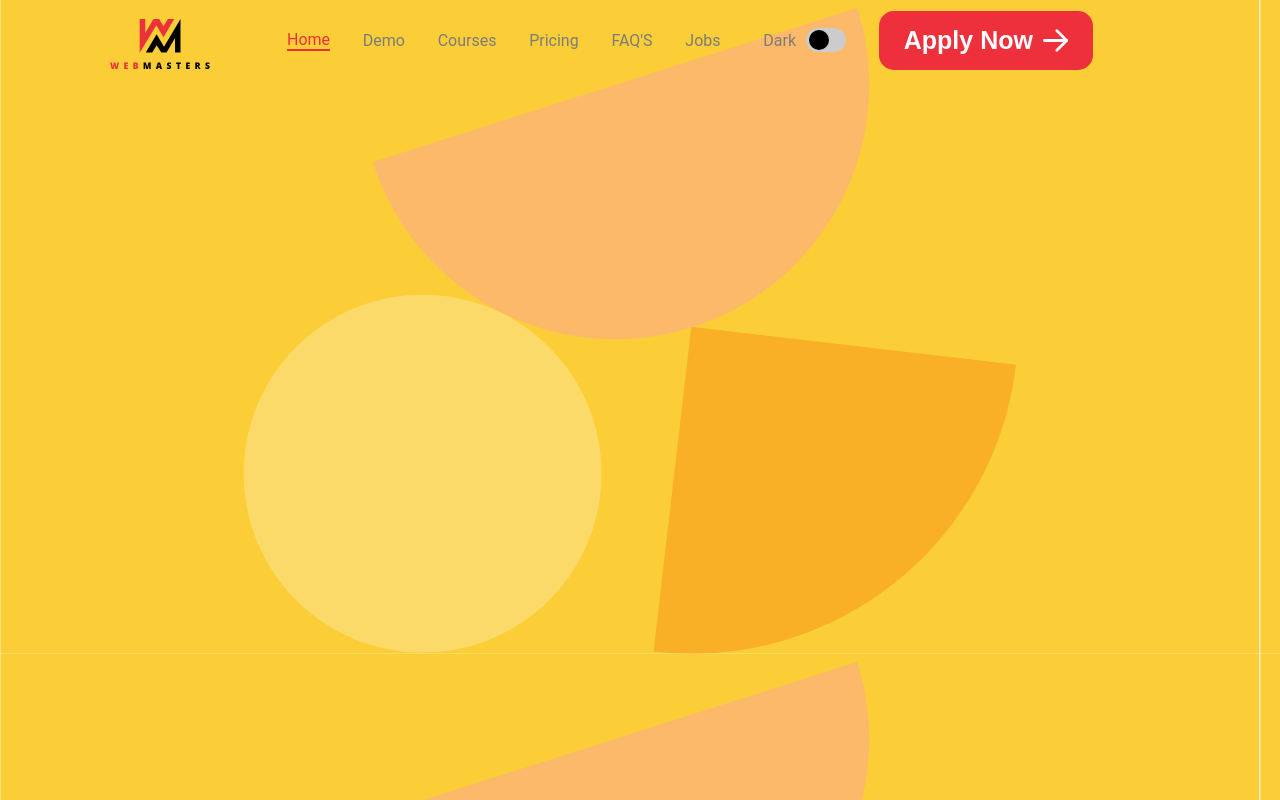
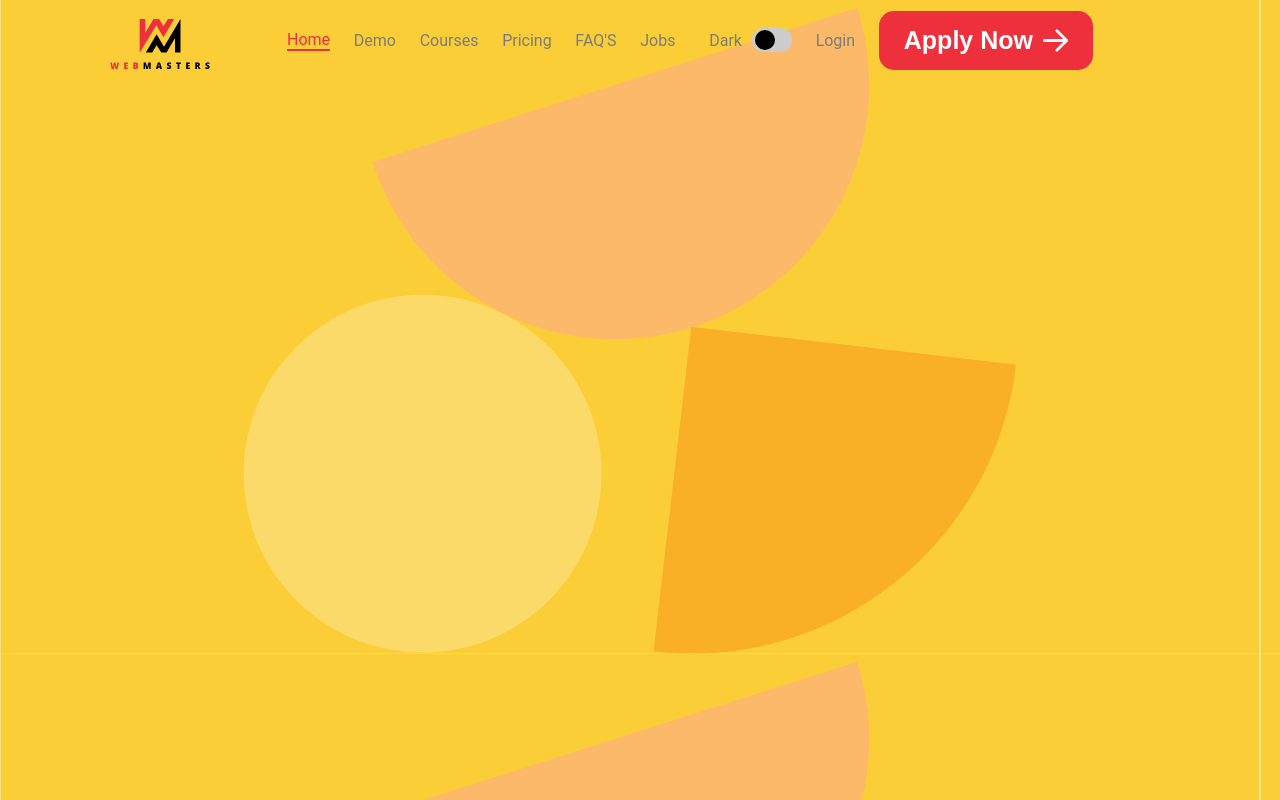
Before and after one commit to yashpriyam/steller-ui, a React (Create React App) app in the folder client/: page /privacy/concerns/whatsapp in a window 1280 px wide. Built offline with nearby package versions, Linux system fonts and the light colour scheme; no server answers.

Commit message:
update login in navbar

```diff
--- a/client/src/monorepoClient/Components/Navbar/Navbar.jsx
+++ b/client/src/monorepoClient/Components/Navbar/Navbar.jsx
@@ -7,6 +7,8 @@ import Logo from "../Logo/Logo";
 import { ThemeContext } from "../Themecontext/ThemeContext";
 import ProfileMenu from "../ProfileMenu/ProfileMenu";
 import ApplyNowButton from "../ApplyNowButton/ApplyNowButton";
+import { Login } from "../../../components/Login/login";
+import { Modal } from "../../../components/Modal/modal";
 
 const googleAnalyticsButtonObj = {
   HeaderApplyButton: {
@@ -37,6 +39,7 @@ const Navbar = ({
   const [id, setId] = useState(0);
   const [screenWidth, setScreenWidth] = useState(window.innerWidth);
   const location = useLocation();
+  const [isLoginModalOpen, setIsLoginModalOpen] = useState(false);
 
   useEffect(() => {
     const scrollEventListener = () => {
@@ -65,8 +68,12 @@ const Navbar = ({
     setMenuOpen((prev) => !prev);
   };
 
+  const handleLogin = () => setIsLoginModalOpen(true)
   return (
     <>
+     {
+      isLoginModalOpen && (<Modal> <Login closeModal={()=> setIsLoginModalOpen(false)}  /> </Modal>)
+     }
       <div
         className={`nav ${
           location.pathname !== "/register" && darkMode ? "nav__black" : ""
@@ -153,6 +160,12 @@ const Navbar = ({
                   <span className="slider round"></span>
                 </label>
               </div>
+              <div
+                    onClick={handleLogin}
+                    className="option"
+                  >
+                    Login
+             </div>
               {isLoggedIn && <ProfileMenu options={profileMenuOptions} />}
               <div
                 className={`${
@@ -160,13 +173,15 @@ const Navbar = ({
                 }`}
               >
                 {!isLoggedIn && (
-                  <ApplyNowButton
+                  <>
+                    <ApplyNowButton
                     googleAnalyticsObject={
                       googleAnalyticsButtonObj["HeaderApplyButton"]
                     }
                     linkTo={"register"}
                     openNewTab={false}
                   />
+                </>
                 )}
               </div>
             </div>
@@ -260,7 +275,12 @@ const Navbar = ({
                     <span className="slider round"></span>
                   </label>
                 </div>
-
+                <div
+                    onClick={handleLogin}
+                    className="option"
+                  >
+                    Login
+               </div>
                 {isLoggedIn ? (
                   <ProfileMenu options={profileMenuOptions} />
                 ) : (
```
